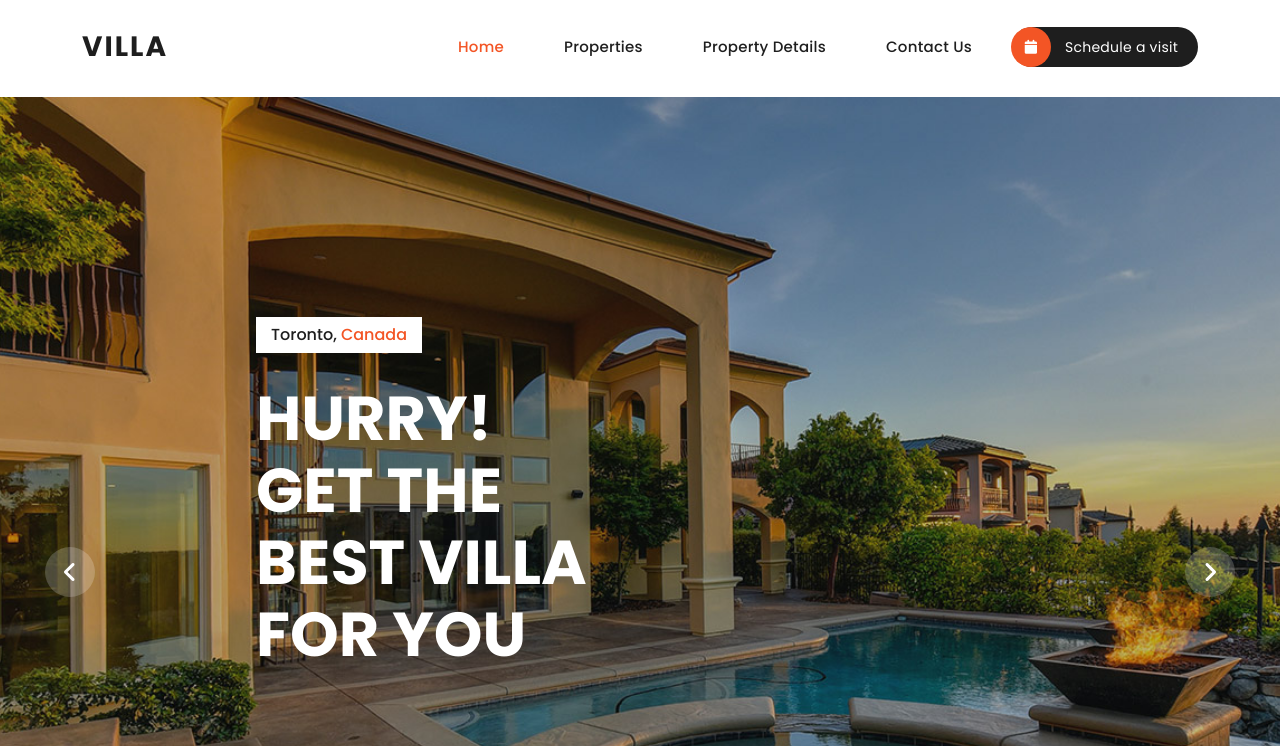
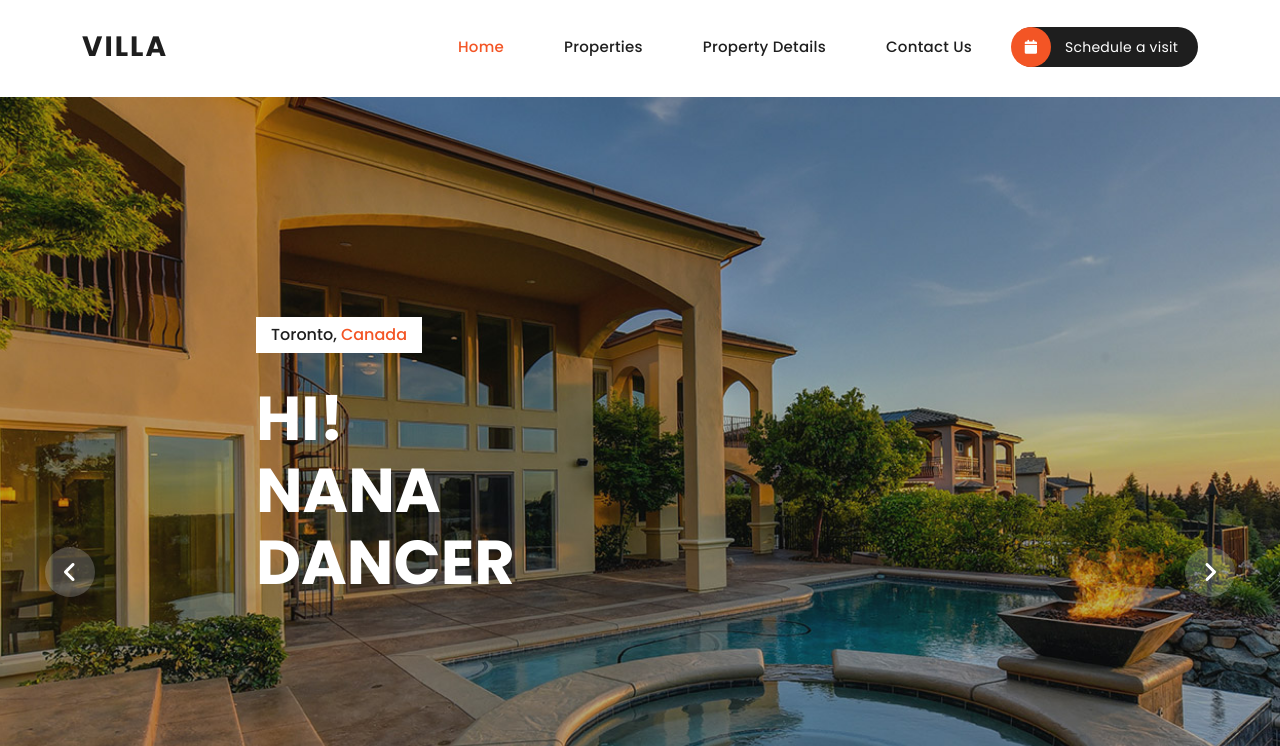
Before and after one commit to junfuture1103/nana_homepage, a plain HTML site: page index.html in a window 1280 px wide. Shown: the part 54-800 px from the top of the page. Drawn offline with nearby package versions, Linux system fonts and the light colour scheme.

Commit message:
Update index.html

```diff
--- a/index.html
+++ b/index.html
@@ -99,7 +99,7 @@ https://templatemo.com/tm-591-villa-agency
       <div class="item item-1">
         <div class="header-text">
           <span class="category">Toronto, <em>Canada</em></span>
-          <h2>Hurry!<br>Get the Best Villa for you</h2>
+          <h2>Hi!<br>nana dancer</h2>
         </div>
       </div>
       <div class="item item-2">
```
